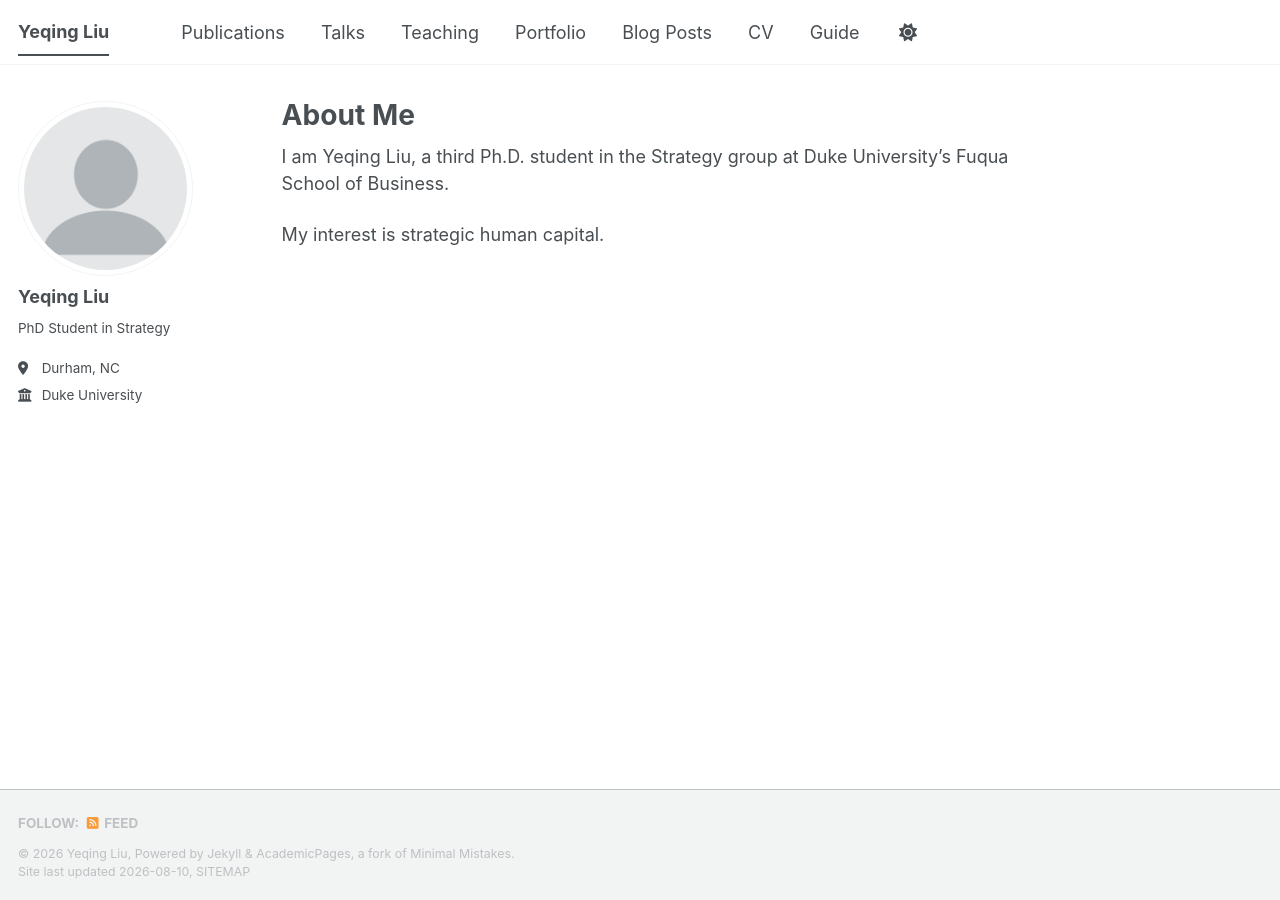
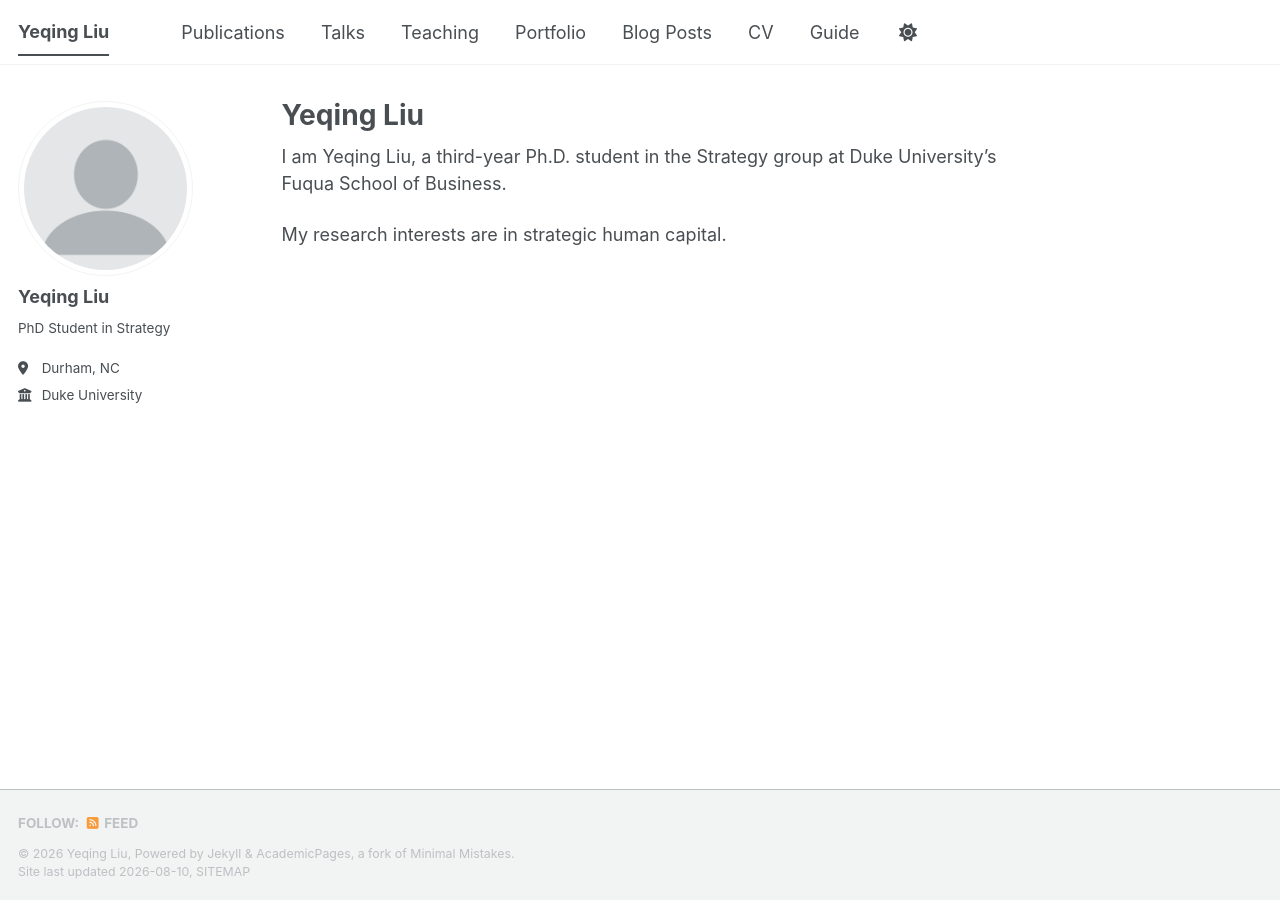
Before and after one commit to yeqing-yl-liu/yeqing-yl-liu.github.io, a Jekyll site: the page built from _pages/about.md, in a window 1280 px wide. Built offline with Jekyll 4.4.1, drawn with Linux system fonts in a browser that asks for light colours; a style sheet for code colours, icons or effects is not loaded.

Commit message:
Update About Me page with name and details

```diff
--- a/_pages/about.md
+++ b/_pages/about.md
@@ -1,12 +1,12 @@
 ---
 permalink: /
-title: "About Me"
+title: "Yeqing Liu"
 author_profile: true
 redirect_from:
   - /about/
   - /about.html
 ---
 
-I am Yeqing Liu, a third Ph.D. student in the Strategy group at Duke University's Fuqua School of Business.
+I am Yeqing Liu, a third-year Ph.D. student in the Strategy group at Duke University's Fuqua School of Business.
 
-My interest is strategic human capital.
+My research interests are in strategic human capital.
```
